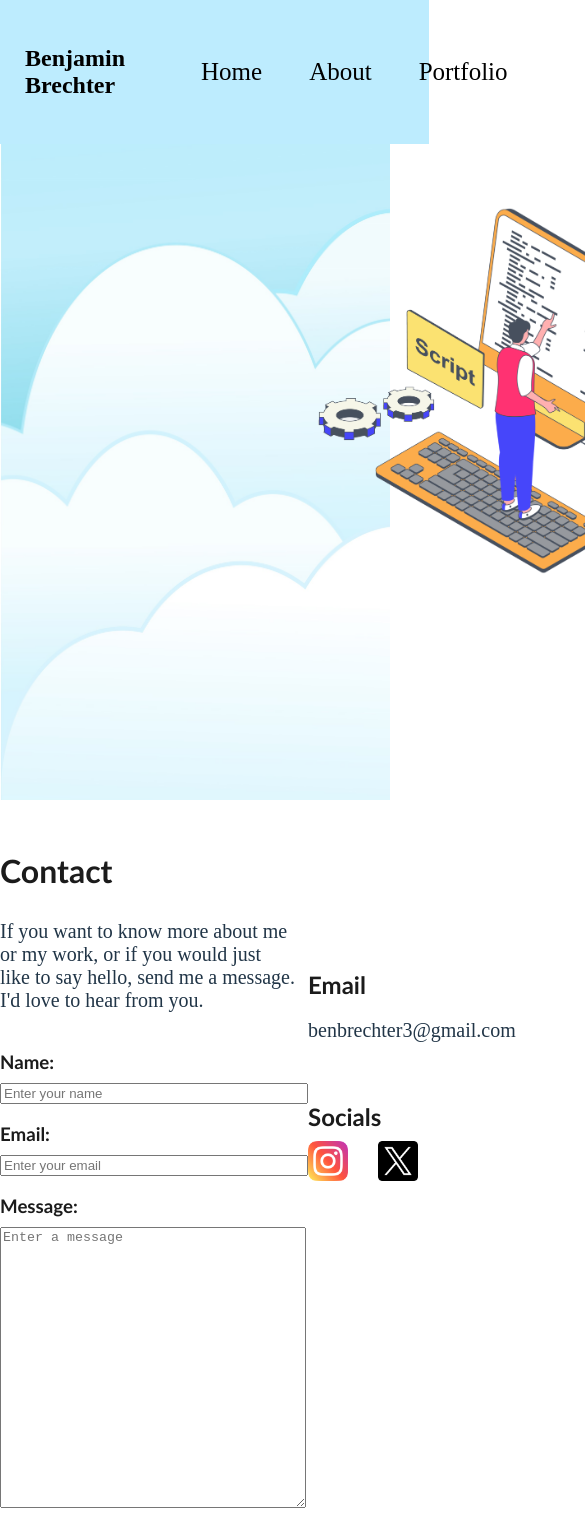
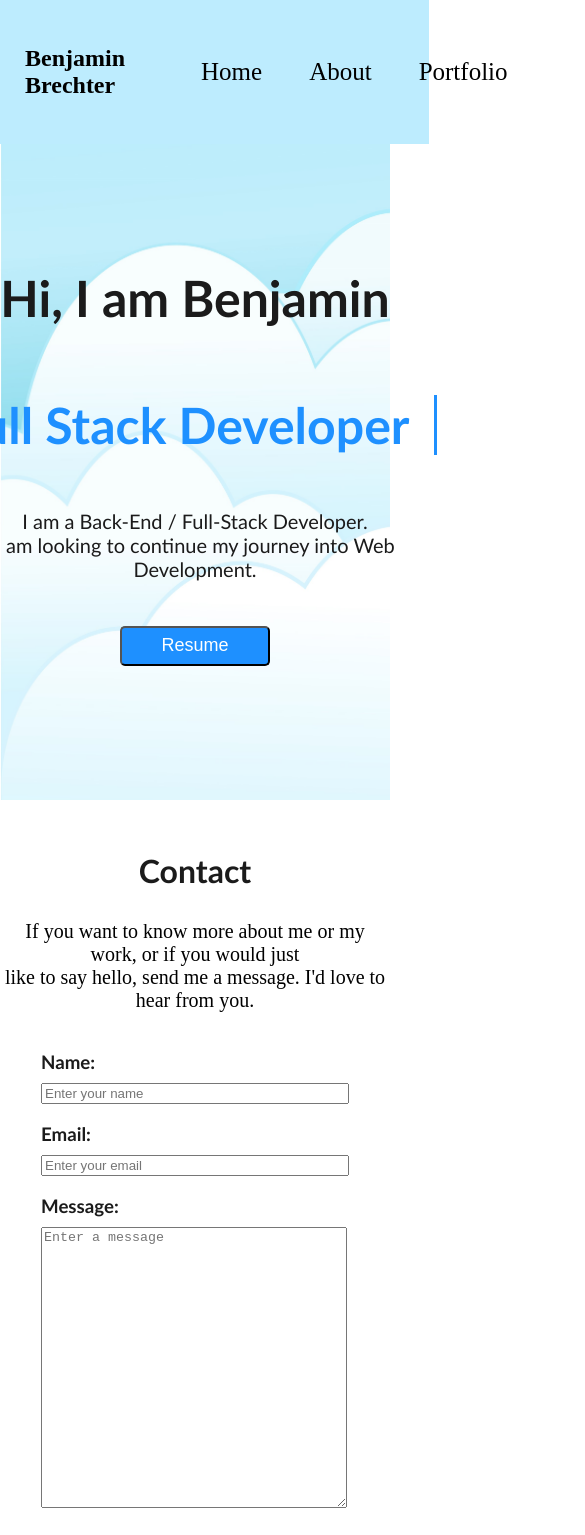
Before and after one commit to Benbrechter/portfolio-vite, a React (Vite) app: page / in a window 390 px wide. Shown: the top 1535 px of the page, 585 px wide, since content can reach past the window. Built offline with nearby package versions, Linux system fonts and the light colour scheme.

Commit message:
responsive

```diff
--- a/src/componets/PortfolioContainer.jsx
+++ b/src/componets/PortfolioContainer.jsx
@@ -28,7 +28,7 @@ export default function PortfolioContainer() {
   const handlePageChange = (page) => setCurrentPage(page);
 
   return (
-    <div>
+    <div className='page-container'>
       <NavTabs currentPage={currentPage} handlePageChange={handlePageChange} />
       <main >{renderPage()}</main>
       <footer><Connections/></footer>
--- a/src/componets/pages/Home.jsx
+++ b/src/componets/pages/Home.jsx
@@ -11,7 +11,7 @@ export default function Home({ handlePageChange }) {
             <div className='Home-container'>
             <div className = "about">
             <img className= "img" style={{marginRight: "75px"}} src={avatar} alt="Picture of me" />
-            <span >
+            <span className='full-stack'>
             <h1 className="Home-header">Hi, I am Benjamin</h1>
             <h1 className= "Home-header-pt2">Full Stack Developer</h1>
             <p className='text'>I am a Back-End / Full-Stack Developer.<br></br> I am looking to continue my journey into Web Development.</p>
--- a/src/index.css
+++ b/src/index.css
@@ -239,12 +239,35 @@ margin-top: 150px;
   overflow: auto;
   background-color: rgba(0, 0, 0, 0.4);
 }
-@media (prefers-color-scheme: light) {
-  :root {
-    color: #213547;
-    background-color: #ffffff;
+@media all and (max-width: 500px ) {
+  .Home-container{
+    display: flex;
+    flex-direction: column;
   }
-  button {
-    background-color: #f9f9f9;
+  .about{
+    display: flex;
+    flex-direction: column-reverse;
+    margin-top: 100px;
+
+  }
+  .contact-control{
+    display: flex;
+    flex-direction: column;
+    align-items: center;
+  }
+  .contact-container{
+    display: flex;
+    align-items: center;
+  }
+  .text{
+    text-align: center;
+  }
+  .img{
+    display: none
+  }
+  .full-stack{
+    display: flex;
+    flex-direction: column;
+    align-items: center;
   }
 }
```
